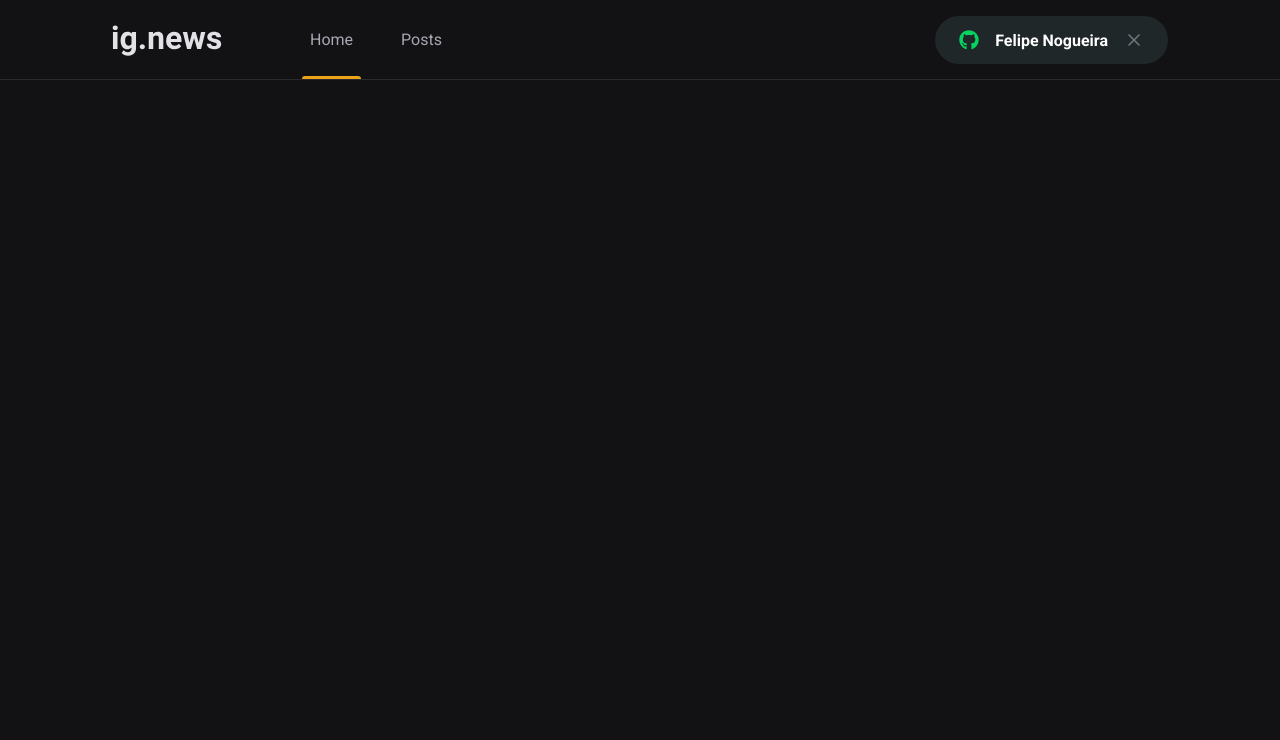
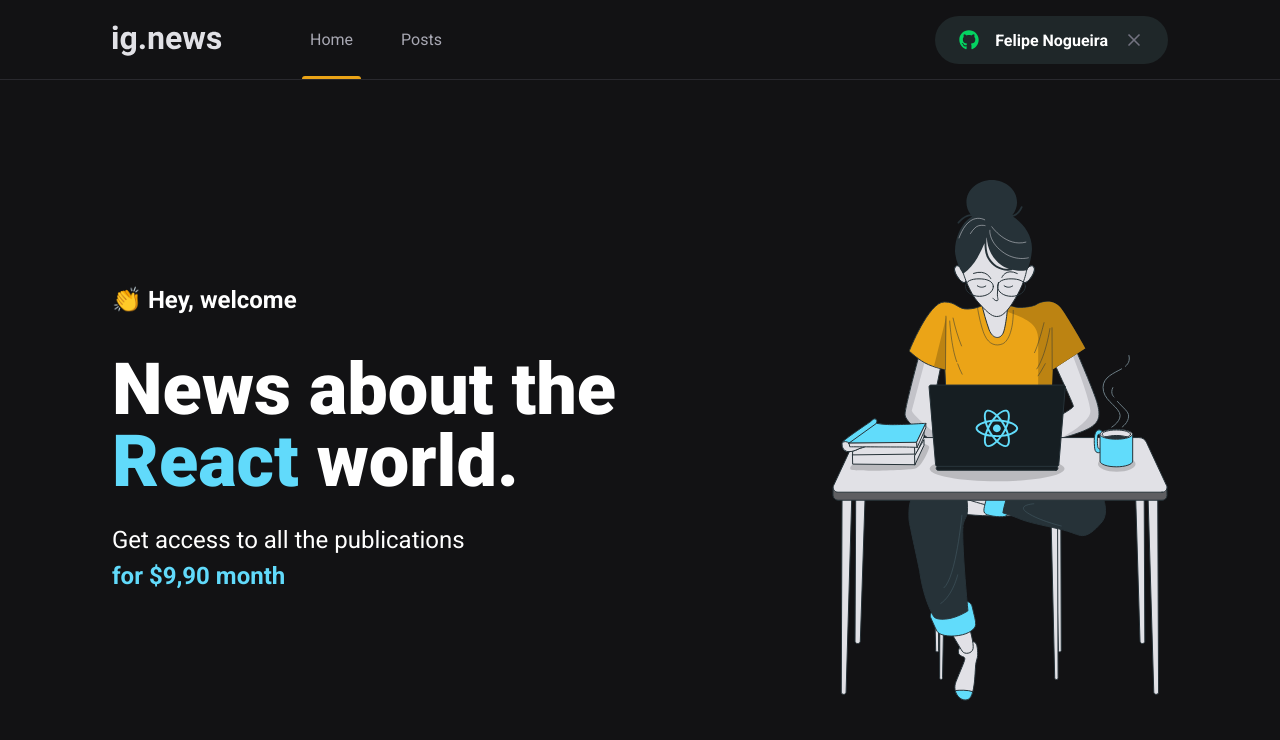
Before and after one commit to felipengr/ignews, a Next.js app: page / in a window 1280 px wide. Shown: the top 740 px of the page. Built offline with nearby package versions, Linux system fonts and the light colour scheme.

Commit message:
page home

```diff
--- /dev/null
+++ b/src/pages/home.module.scss
@@ -0,0 +1,40 @@
+.contentContainer {
+    max-width: 1120px;
+    margin: 0 auto;
+    padding: 0 2rem;
+    height: calc(100vh - 5rem);
+    display: flex;
+    align-items: center;
+    justify-content: space-between;
+}
+
+.hero {
+    max-width: 600px;
+
+    > span {
+        font-size: 1.5rem;
+        font-weight: bold;
+    }
+
+    h1 {
+        font-size: 4.5rem;
+        line-height: 4.5rem;
+        font-weight: 900;
+        margin-top: 2.5rem;
+
+        span {
+            color: var(--cyan-500);
+        }
+    }
+
+    p {
+        font-size: 1.5rem;
+        line-height: 2.25rem;
+        margin-top: 1.5rem;
+
+        span {
+            color: var(--cyan-500);
+            font-weight: bold;
+        }
+    }
+}
--- a/src/pages/index.tsx
+++ b/src/pages/index.tsx
@@ -1,4 +1,7 @@
+import Image from 'next/image'
 import Head from 'next/head'
+import avatarSvg from '../../public/images/avatar.svg'
+import styles from './home.module.scss'
 
 export default function Home() {
   return (
@@ -6,11 +9,16 @@
       <Head>
         <title>Home | ig.news</title>
       </Head>
-      <main>
-        <section>
-
+      <main className={styles.contentContainer}>
+        <section className={styles.hero}>
+          <span>👏 Hey, welcome</span>
+          <h1>News about the <span>React</span> world.</h1>
+          <p>
+            Get access to all the publications <br />
+            <span>for $9,90 month</span>
+          </p>
         </section>
-
+        <Image src={avatarSvg} alt="Girl coding" />
       </main>
     </>
   )
```
